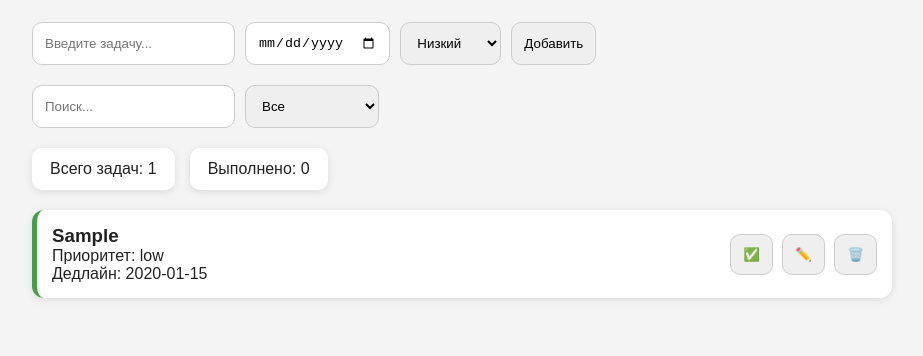
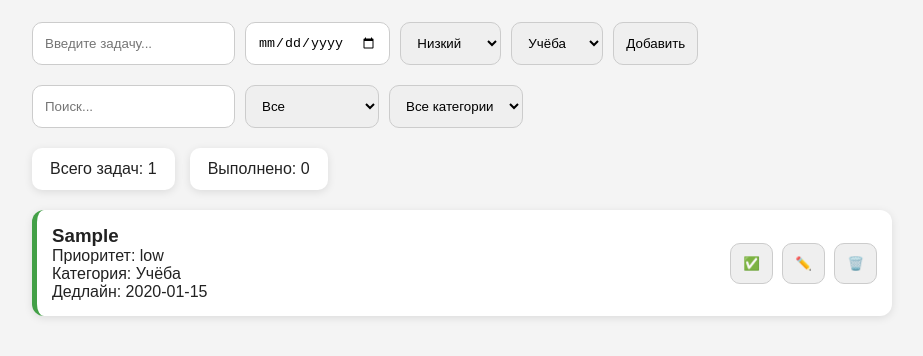
Before and after one commit to Egorishe2007/javascript-todo-list-By-Grifm0le, a plain HTML site: page index.html in a window 1280 px wide. Both pictures are taken after typing "Sample", "2020-01-15" into the empty fields and a click on the button "Добавить". Shown: the part 104-460 px from the top of the page, without its empty margins (178-1101 px from the left). Drawn offline with Linux system fonts and the light colour scheme.

Commit message:
implement better filter

```diff
--- a/index.html
+++ b/index.html
@@ -38,6 +38,12 @@
                 <option value="high">Высокий</option>
             </select>
 
+            <select id="categoryInput">
+                <option value="Учёба">Учёба</option>
+                <option value="Работа">Работа</option>
+                <option value="Личное">Личное</option>
+            </select>
+
             <button id="addBtn">
                 Добавить
             </button>
@@ -56,6 +62,13 @@
                 <option value="all">Все</option>
                 <option value="active">Активные</option>
                 <option value="completed">Выполненные</option>
+            </select>
+
+            <select id="categoryFilter">
+                <option value="all">Все категории</option>
+                <option value="Учёба">Учёба</option>
+                <option value="Работа">Работа</option>
+                <option value="Личное">Личное</option>
             </select>
 
         </section>
--- a/js/app.js
+++ b/js/app.js
@@ -8,6 +8,8 @@ const taskList = document.getElementById("taskList");
 const searchInput = document.getElementById("searchInput");
 const filterSelect = document.getElementById("filterSelect");
 const themeBtn = document.getElementById("themeBtn");
+const categoryInput = document.getElementById("categoryInput");
+const categoryFilter = document.getElementById("categoryFilter");
 
 addBtn.addEventListener("click", addTask);
 
@@ -24,6 +26,7 @@ function addTask() {
         title,
         deadline: deadlineInput.value,
         priority: priorityInput.value,
+        category: categoryInput.value,
         completed: false
     };
 
@@ -60,6 +63,14 @@ function renderTasks() {
 
         return true;
     })
+    .filter(task => {
+
+        if (categoryFilter.value === "all") {
+            return true;
+        }
+
+        return (task.category === categoryFilter.value);
+    })
     .forEach(task => {
     const li = document.createElement("li");
 
@@ -69,6 +80,7 @@ function renderTasks() {
             <div>
                 <h3>${task.title}</h3>
                 <p>Приоритет: ${task.priority}</p>
+                <p>Категория: ${task.category}</p>
                 <p>Дедлайн: ${task.deadline || "Не указан"}</p>
             </div>
 
@@ -93,6 +105,11 @@ function renderTasks() {
 
         taskList.appendChild(li);
     });
+
+    categoryFilter.addEventListener(
+    "change",
+    renderTasks
+    );
 
     updateStatistics();
 }
```
